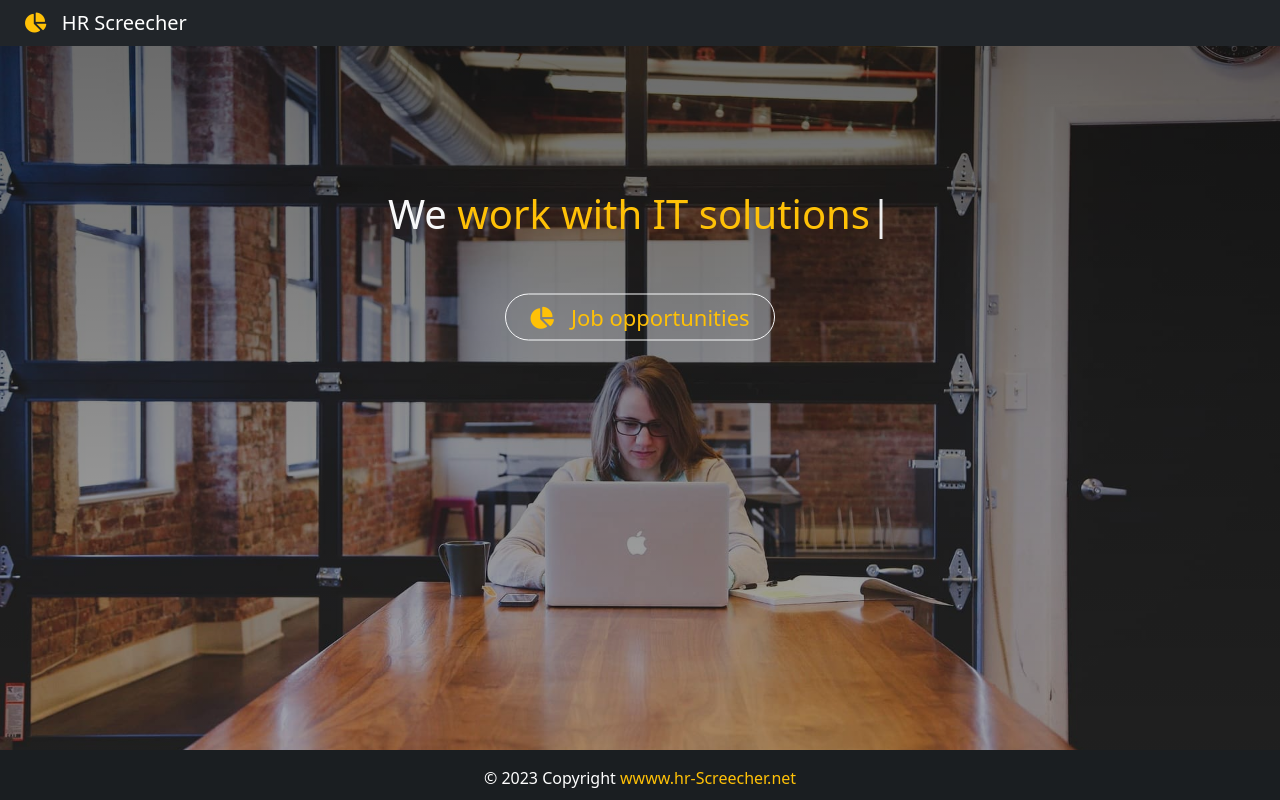
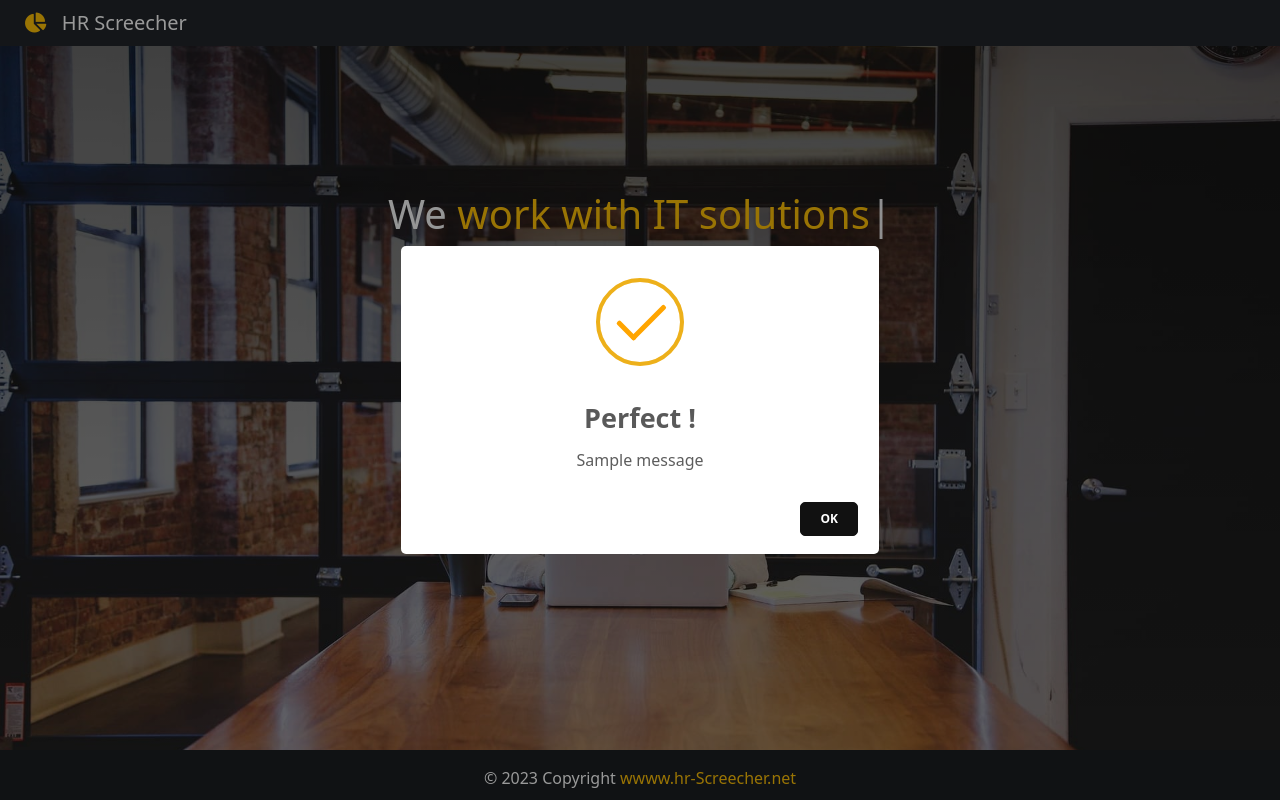
Before and after one commit to ifeanyiA/human_resoures, a Django app: page / in a window 1280 px wide. Run offline with Django 4.2, Linux system fonts and the light colour scheme; tables that the repository leaves empty hold one stand-in row (values such as "Sample post"); one stand-in notice (Sample message) is shown; some libraries are stand-ins or nearby versions.

Commit message:
sweetalert added

```diff
--- a/App/static/css/style.css
+++ b/App/static/css/style.css
@@ -98,3 +98,50 @@ html,body{
         opacity: 0;
     }
 }
+
+
+/*======================================
+# CUSTOM SWEETALERT
+====================================*/
+/* All text centered*/
+.swal-text{
+    text-align: center;
+}
+
+/* Icon settings */
+.swal-icon--success::before,
+.swal-icon--success::after,
+.swal-icon--success__hide-corners{
+    background:none !important;
+}
+
+.swal-icon--success{
+    /* color of ring */
+    border-color: orange;
+}
+
+.swal-icon--success__line{
+    /* Animation */
+    background-color: orange;
+}
+
+.swal-button{
+    padding:7px 19px;
+    border-radius: 5px;
+    background-color: #111;
+    font-size: 12px;
+    border: 1px solid #111;
+
+}
+
+.swal-button:focus{
+    /* Remove the silver border around the native button */
+    box-shadow: none;
+}
+
+.swal-button:not([disabled]):hover{
+    /* Hover effect */
+    background: transparent;
+    color:#111;
+    border: 1px solid #111;
+}
--- a/App/templates/App/base.html
+++ b/App/templates/App/base.html
@@ -73,16 +73,34 @@
     </div>
 </footer>
 
+
+
+<!--Message from backend (success )-->
+{% for message in messages %}
+{% if message.tags == 'success' %}
+<!--Sweetalert-->
+<script src="https://unpkg.com/sweetalert/dist/sweetalert.min.js"></script>
+
+<script>
+    var m = "{{ message }}";
+    swal("Perfect !",m,"success");
+</script>
+
+
+{% endif %}
+
+
+{% endfor %}
+
    <!--Bootstrap Js-->
    <script src="https://cdn.jsdelivr.net/npm/bootstrap@5.3.0/dist/js/bootstrap.bundle.min.js" integrity="sha384-geWF76RCwLtnZ8qwWowPQNguL3RmwHVBC9FhGdlKrxdiJJigb/j/68SIy3Te4Bkz" crossorigin="anonymous"></script>
    <!--jQuery-->
    <script src="https://code.jquery.com/jquery-3.7.0.min.js" integrity="sha256-2Pmvv0kuTBOenSvLm6bvfBSSHrUJ+3A7x6P5Ebd07/g=" crossorigin="anonymous"></script>
 <!--Typed JS Effect-->
 <script src="https://cdnjs.cloudflare.com/ajax/libs/typed.js/2.0.10/typed.js" integrity="sha512-tQQXRDB2wEmuJGtFrmmoFYzNTq8StA1XJrfO0OQbbTxd9G0CwaTDL6/C1y805IlvBVrMwOqob1kf6r/2U5XXVg==" crossorigin="anonymous" referrerpolicy="no-referrer"></script>
-
 <!--Inputmask-->
 <script src="https://cdnjs.cloudflare.com/ajax/libs/jquery.inputmask/5.0.8/jquery.inputmask.min.js" integrity="sha512-efAcjYoYT0sXxQRtxGY37CKYmqsFVOIwMApaEbrxJr4RwqVVGw8o+Lfh/+59TU07+suZn1BWq4fDl5fdgyCNkw==" crossorigin="anonymous" referrerpolicy="no-referrer"></script>
-<!--Sweetalert-->
+<!--Sweetalert (frontend  validation)-->
 <script src="https://unpkg.com/sweetalert/dist/sweetalert.min.js"></script>
 
 <!--Static js-->
```
